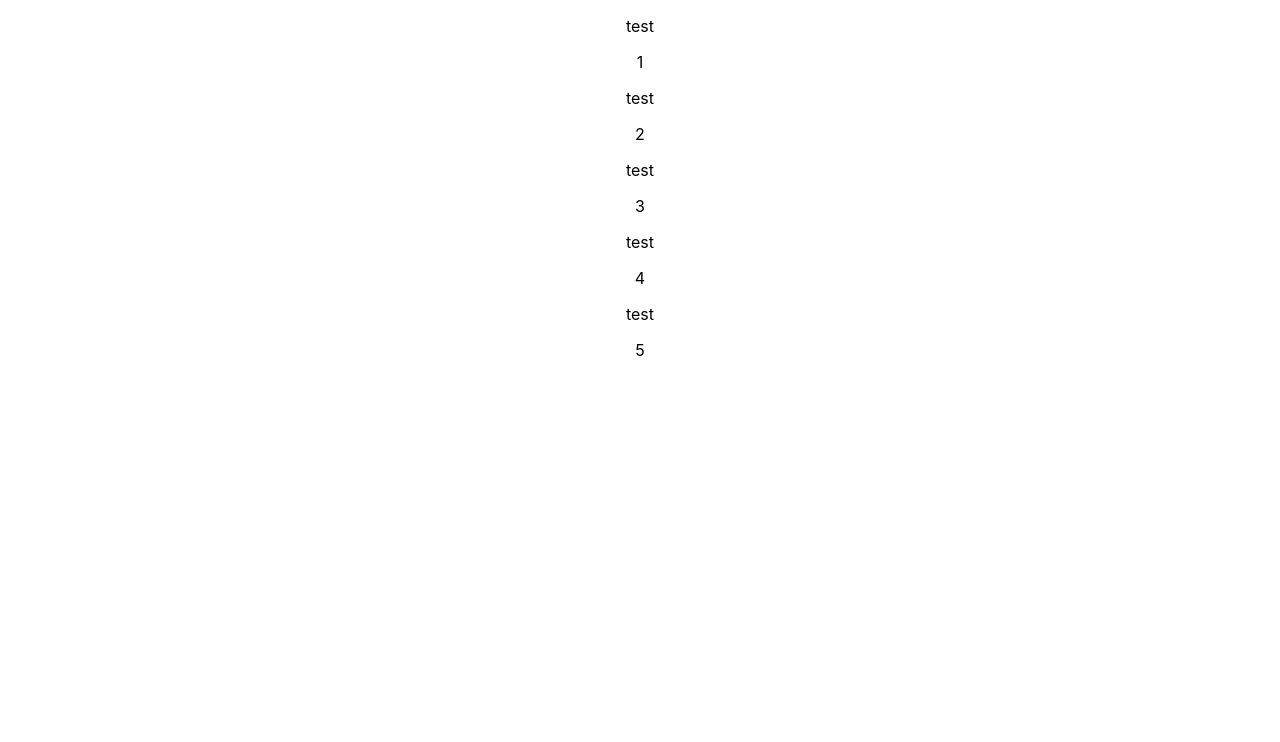
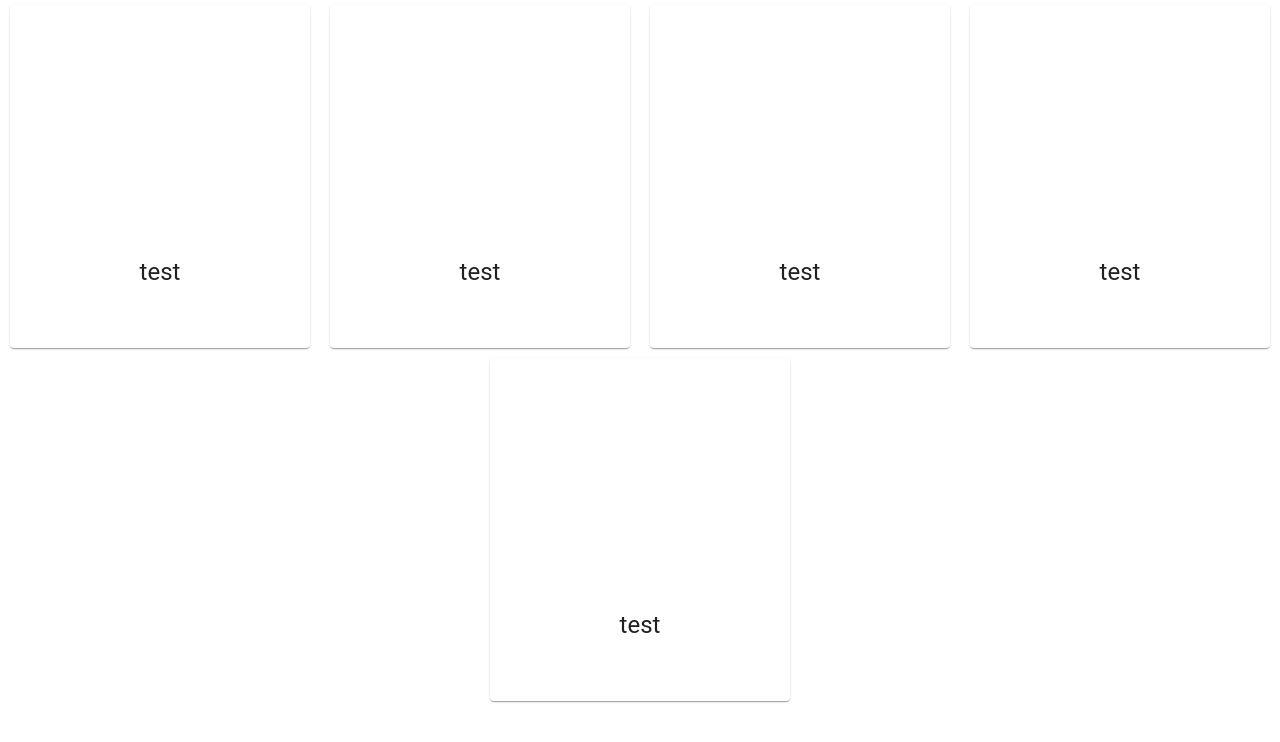
Before and after one commit to Melecoco/wild-cine-reactJS, a React (Create React App) app: page / in a window 1280 px wide. Shown: the top 742 px of the page. Built offline with nearby package versions, Linux system fonts and the light colour scheme.

Commit message:
adding Material-UI && beggining templating FilmList && CardCreator

```diff
--- a/package.json
+++ b/package.json
@@ -3,6 +3,7 @@
   "version": "0.1.0",
   "private": true,
   "dependencies": {
+    "@material-ui/core": "^4.1.1",
     "react": "^16.8.6",
     "react-dom": "^16.8.6",
     "react-scripts": "3.0.1"
--- a/src/components/FilmList.js
+++ b/src/components/FilmList.js
@@ -22,10 +22,25 @@ export default class FilmList extends Component {
         )))
 
     }
+    displayCard() {
+        let styleDiv = {
+            display: 'flex',
+            maxWidth: '4000',
+            height: '35',
+            flexWrap: 'wrap',
+            justifyContent: 'space-around',
+            alignItems: 'center',
+        }
+        return (
+            <div style={styleDiv}>
+                {this.cardCreation()}
+            </div>
+        )
+    }
 
     render(){
         return(<div>
-            {this.cardCreation()}
+            {this.displayCard()}
         </div>)
     }
 }
--- a/src/components/MovieCardsCreator.js
+++ b/src/components/MovieCardsCreator.js
@@ -1,9 +1,44 @@
 import React, { Component } from 'react'
+import { makeStyles } from '@material-ui/core/styles';
+import Card from '@material-ui/core/Card';
+import CardActionArea from '@material-ui/core/CardActionArea';
+import CardContent from '@material-ui/core/CardContent';
+import CardMedia from '@material-ui/core/CardMedia';
+import Typography from '@material-ui/core/Typography';
+
+const useStyles = makeStyles({
+    card: {
+        width: 300,
+        margin: 5
+    },
+    media: {
+        height: 200
+    }
+});
+
 
 export default function MovieCardsCreator(props) {
 
-    const {title, id, poster} = props
+    const classes = useStyles()
+    const {title, poster} = props
 
-    return(<div><p>{title}</p><p>{id}</p><p>{poster}</p></div>)
+    return (
+        <Card className={classes.card} onClick={props.onClick}>
+            <CardActionArea>
+                <CardMedia
+                    className={classes.media}
+                    image={poster}
+                    title={title}
+                />
+                <CardContent>
+                    <Typography gutterBottom variant="h5" component="h2" style={{height: '102.39px', display: 'flex', alignItems: 'center', justifyContent: 'center'}}>
+                        {title}
+                    </Typography>
+
+                </CardContent>
+            </CardActionArea>
+        </Card>
+    );
+
 
 }
```
Also changed, not shown: 1 other file (tests, documents, lock files or other folders).
